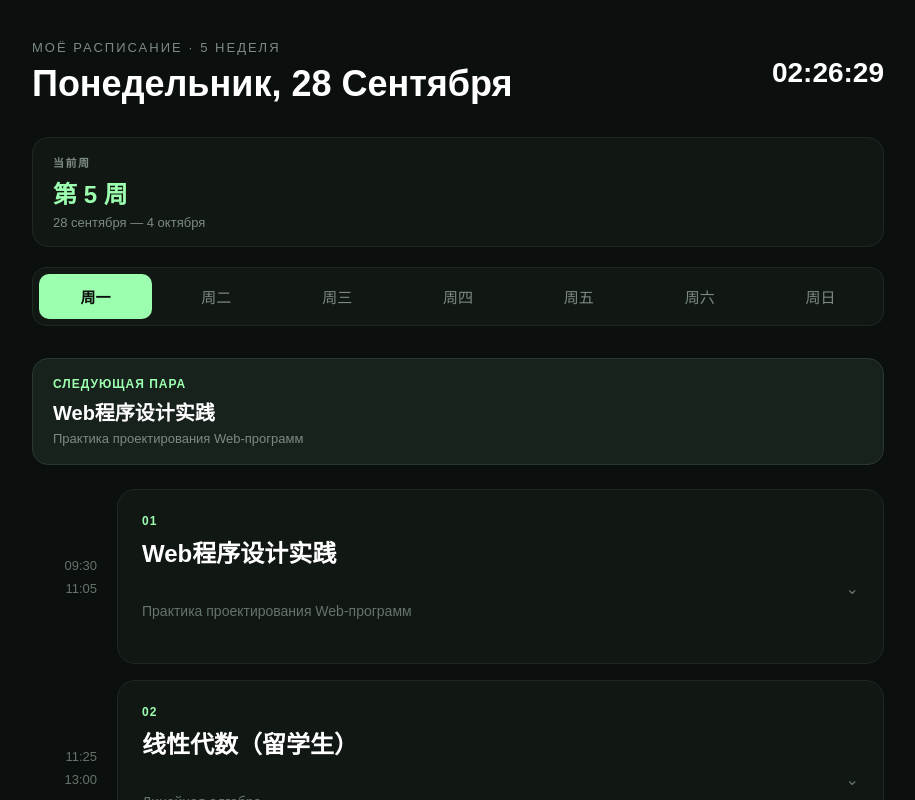
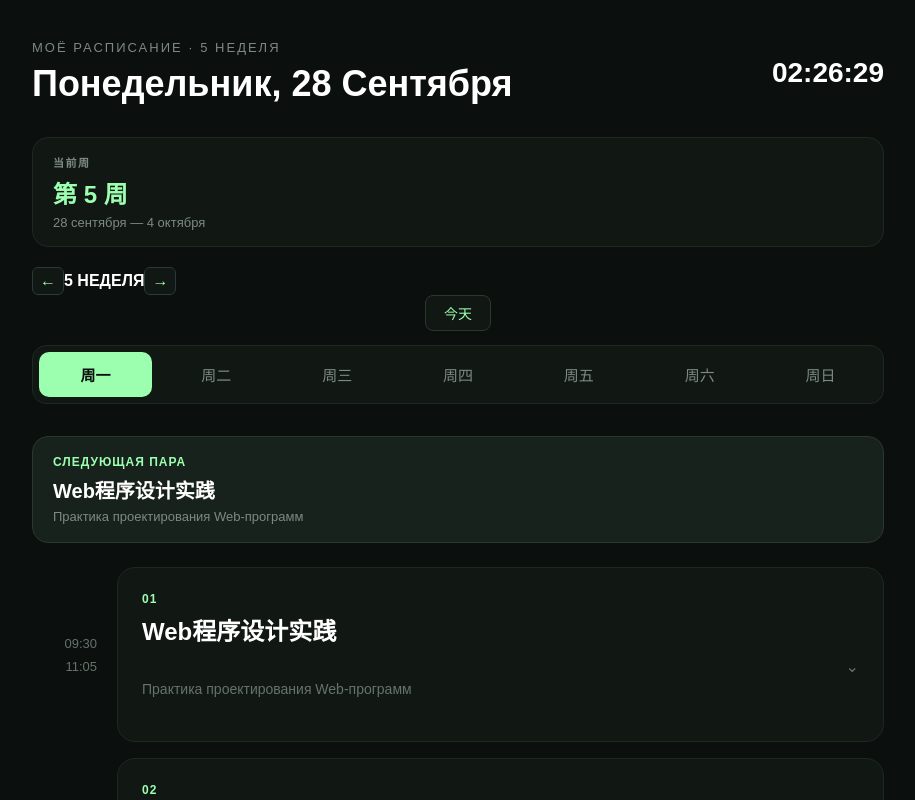
Before and after one commit to HEX0x9F/HEX.app, a React (Vite) app: page / in a window 1280 px wide. Shown: the top 800 px of the page, without its empty margins (182-1097 px from the left). Built offline with nearby package versions, Linux system fonts and the light colour scheme.

Commit message:
add week switcher

```diff
--- a/src/App.css
+++ b/src/App.css
@@ -490,3 +490,46 @@ button {
     font-size: 12px;
   }
 }
+
+.week-switch {
+	display: flex;
+	align-items: center;
+	gap: 10px;
+	margin-bottom: 10px;
+}
+
+.week-switcher button {
+	width: 32px;
+	height: 28px;
+	padding: 0;
+	border: 1px solid #2a383f;
+	border-radius: 6px;
+	background: #111814;
+	color: #9cffb0;
+	font-size: 16px;
+	cursor: pointer;
+}
+
+.week-switcher button:hover {
+	background: #1a251f;
+}
+
+.week-switcher strong {
+	font-size: 16px;
+}
+
+.today-button {
+	display: block;
+	margin: 0 auto 14px;
+	padding: 7px 18px;
+	border: 1px solid #2a382f;
+	border-radius: 8px;
+	background: #111814;
+	color: #9cffb0;
+	font-size: 14px;
+	cursor: pointer;
+}
+
+.today-button:hover {
+	backround: #1a251f;
+}
--- a/src/App.jsx
+++ b/src/App.jsx
@@ -112,6 +112,24 @@ function App() {
       ) / (7 * 24 * 60 * 60 * 1000)
     ) + 1
 
+  const [selectedWeek, setSelectedWeek] =
+    useState(currentWeek)
+
+  const selectedWeekStart = new Date(semesterStart)
+
+  selectedWeekStart.setDate(
+    semesterStart.getDate() +
+    (selectedWeek - 1) * 7
+  )
+
+  const selectedWeekEnd = new Date(
+    selectedWeekStart
+  )
+
+  selectedWeekEnd.setDate(
+    selectedWeekStart.getDate() + 6
+  )
+
   const lessons = (
     schedule[selectedDay] || []
   ).filter((lesson) => {
@@ -124,8 +142,8 @@ function App() {
     const endWeek = Number(match[2])
 
     return (
-      currentWeek >= startWeek &&
-      currentWeek <= endWeek
+      selectedWeek >= startWeek &&
+      selectedWeek <= endWeek
     )
   })
 
@@ -133,6 +151,7 @@ function App() {
     dayKeys[currentTime.getDay()]
 
   const isToday =
+    selectedWeek === currentWeek &&
     selectedDay === todayKey
 
   const currentMinute =
@@ -544,14 +563,11 @@ function App() {
         </span>
 
         <strong>
-          第 {currentWeek} 周
+          第 {selectedWeek} 周
         </strong>
 
          <p>
-          {getSelectedDate(
-            'monday',
-            currentTime
-          ).toLocaleDateString(
+           {selectedWeekStart.toLocaleDateString(
 			   'ru-RU',
 			   {
 				   day: 'numeric',
@@ -561,9 +577,7 @@ function App() {
 
 			 {' — '}
 
-          {getWeekEndDate(
-            currentTime
-          ).toLocaleDateString(
+			 {selectedWeekEnd.toLocaleDateString(
 			 	 'ru-RU',
 				 {
 					 day: 'numeric',
@@ -571,8 +585,48 @@ function App() {
 				 }
 			   )}
 		  </p>
+		</div>
 
+      <div className="week-switcher">
+        <button
+          onClick={() => {
+			  setSelectedWeek((week) =>
+			    Math.max(1, week -1)
+			  )
+			  setSelectedDay('monday')
+			  setExpandedLesson(null)
+		  }}
+		>
+		  ←
+		</button>
+
+		<strong>
+		  {selectedWeek} НЕДЕЛЯ
+		</strong>
+
+		<button
+		  onClick={() => {
+			  setSelectedWeek((week) =>
+			    Math.min(17, week + 1)
+			  )
+			  setSelectedDay('monday')
+              setExpandedLesson(null)
+		  }}
+		>
+		  →
+		</button>
 	  </div>
+
+	  <button
+	    className="today-button"
+	    onClick={() => {
+			setSelectedWeek(currentWeek)
+			setSelectedDay(todayKey)
+			setExpandedLesson(null)
+		}}
+	   >
+	     今天
+       </button>
 
       <nav className="days">
 
```
Lines whose indentation alone changed are shown as unchanged.
